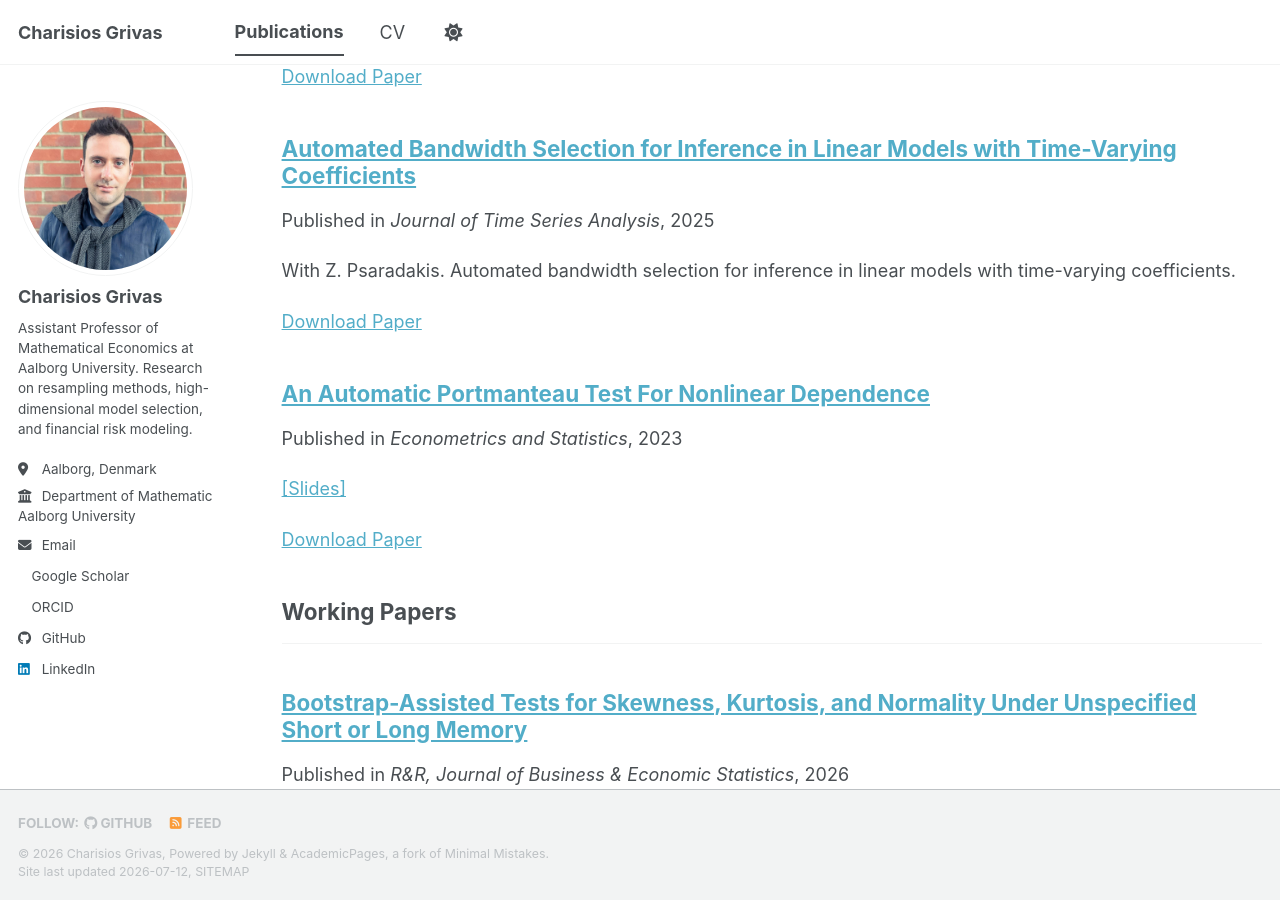
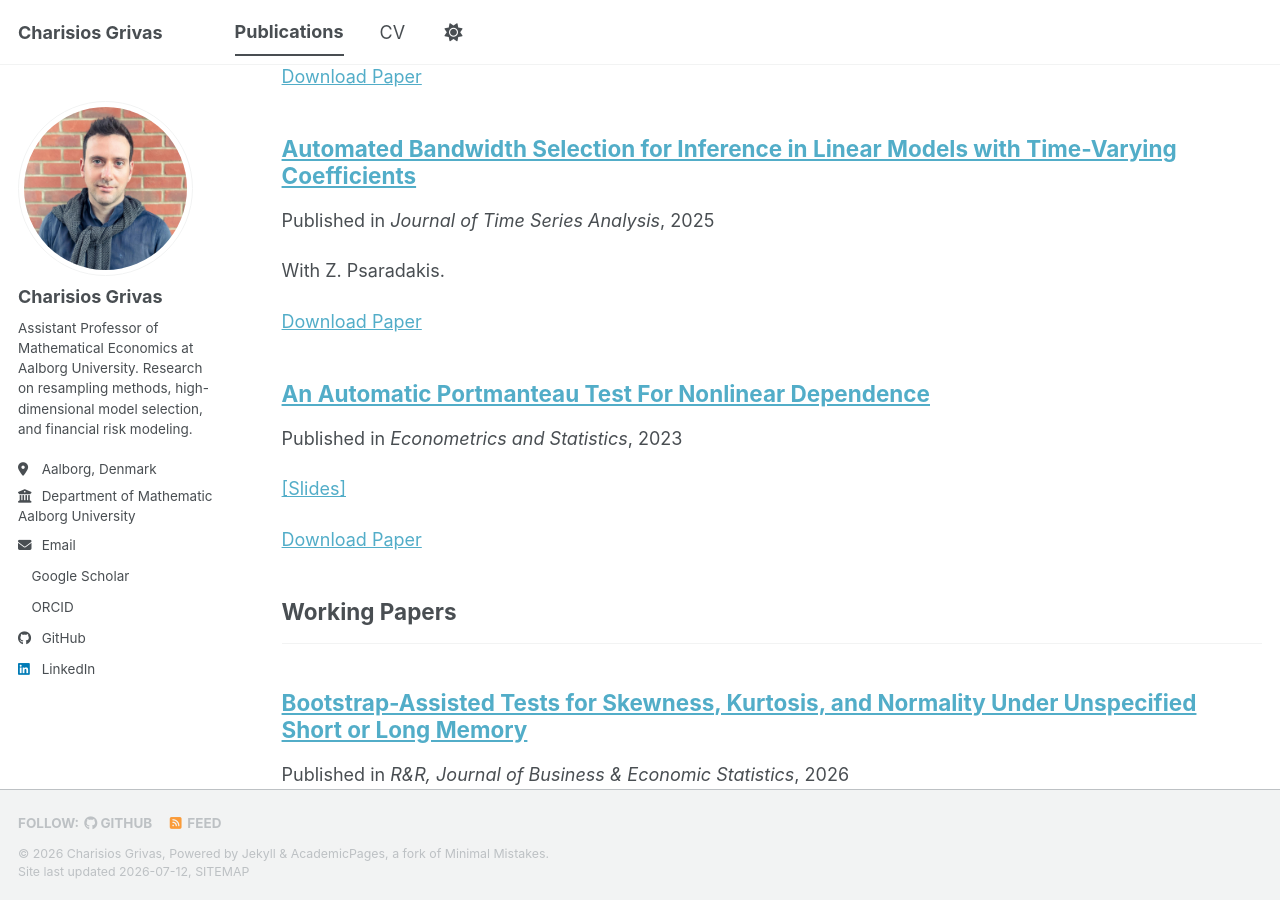
Before and after one commit to chargrivas/chargrivas.github.io, a Jekyll site: the page built from _pages/publications.html, in a window 1280 px wide and 900 px high, scrolled down 416 px. Built offline with Jekyll 4.4.1, drawn with Linux system fonts in a browser that asks for light colours; a style sheet for code colours, icons or effects is not loaded.

Commit message:
Revise excerpt for bandwidth selection publication
Updated the excerpt to be more concise.

```diff
--- a/_publications/2025-01-01-bandwidth-selection.md
+++ b/_publications/2025-01-01-bandwidth-selection.md
@@ -3,7 +3,7 @@ title: "Automated Bandwidth Selection for Inference in Linear Models with Time-V
 collection: publications
 category: manuscripts
 permalink: /publication/2025-bandwidth-selection
-excerpt: 'With Z. Psaradakis. Automated bandwidth selection for inference in linear models with time-varying coefficients.'
+excerpt: 'With Z. Psaradakis.'
 date: 2025-01-01
 venue: 'Journal of Time Series Analysis'
 paperurl: 'https://onlinelibrary.wiley.com/doi/10.1111/jtsa.12842'
```
